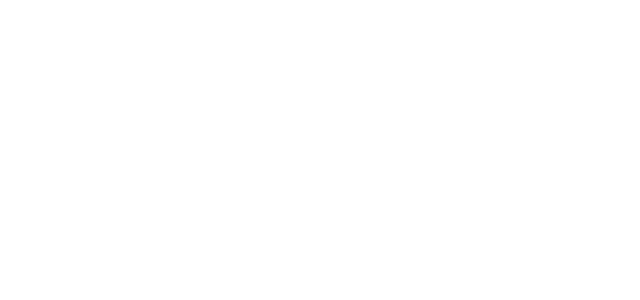
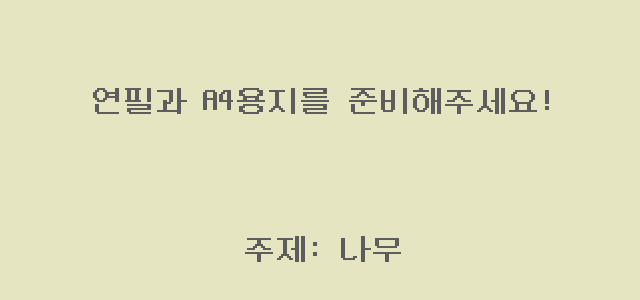
Before and after one commit to DYM-DrawYourMind/dym_frontend, a React (Create React App) app: page / in a window 1280 px wide. Shown: the part 214-514 px from the top of the page, without its empty margins (317-957 px from the left). Built offline with nearby package versions, Linux system fonts and the light colour scheme.

Commit message:
preparePage 구현

```diff
--- a/src/App.js
+++ b/src/App.js
@@ -1,9 +1,50 @@
+// src/App.js 예시
+
+import React from "react";
+import styled from "styled-components";
+import GlobalStyles from "./GlobalStyles"; // 전역 스타일 import
+
+// 이미지의 프레임과 배경을 표현하는 컨테이너
+const Frame = styled.div`
+  /* 프레임 스타일 */
+  width: 800px; /* 적절한 크기로 조정 */
+  height: 600px;
+  background-color: #e5e5c2;
+  margin: 50px auto;
+  padding: 40px;
+  display: flex;
+  flex-direction: column;
+  align-items: center;
+  justify-content: center;
+`;
+
+const MainText = styled.p`
+  /* body에 폰트가 적용되어 있으므로 별도 지정 불필요하지만, 명시적으로 'NeoDGM' 사용 */
+  font-family: "NeoDGM", sans-serif;
+  font-size: 32px;
+  color: #5d5d5d;
+  margin-bottom: 50px;
+  text-align: center;
+`;
+
+const SubjectText = styled.p`
+  /* '주제' 텍스트는 좀 더 굵거나 다른 폰트를 사용해 강조할 수 있습니다. */
+  font-family: "NeoDGM", sans-serif;
+  font-size: 32px;
+  color: #5d5d5d;
+  margin-top: 50px; /* MainText 아래에 여백 추가 */
+  text-align: center;
+`;
 
 function App() {
   return (
-    <div className="App">
-
-    </div>
+    <>
+      <GlobalStyles /> {/* ⭐ 가장 중요! 전역 스타일을 적용합니다. */}
+      <Frame>
+        <MainText>연필과 A4용지를 준비해주세요!</MainText>
+        <SubjectText>주제: 나무</SubjectText>
+      </Frame>
+    </>
   );
 }
 
--- /dev/null
+++ b/src/GlobalStyles.js
@@ -0,0 +1,37 @@
+import { createGlobalStyle } from "styled-components";
+
+// 1. 폰트 파일 import
+import NeoDGMFont from "./assets/fonts/neodgm.ttf";
+import NeoDunggeunmoProRegular from "./assets/fonts/NeoDunggeunmoPro-Regular.ttf";
+
+const GlobalStyles = createGlobalStyle`
+  /* 폰트 정의: NeoDGM */
+  @font-face {
+    font-family: 'NeoDGM';
+    src: local('NeoDGM'),
+         url(${NeoDGMFont}) format('truetype');
+    font-weight: normal;
+    font-style: normal;
+    font-display: swap; /* 폰트 로딩 중 깜빡임 방지 */
+  }
+
+  /* 폰트 정의: NeoDunggeunmoPro (보조 폰트) */
+  @font-face {
+    font-family: 'NeoDunggeunmoPro';
+    src: local('NeoDunggeunmoPro-Regular'),
+         url(${NeoDunggeunmoProRegular}) format('truetype');
+    font-weight: normal;
+    font-style: normal;
+    font-display: swap;
+  }
+
+  /* 전역 기본 스타일 및 폰트 적용 */
+  body {
+    /* 프로젝트 전체의 기본 폰트로 'NeoDGM'을 지정 */
+    font-family: 'NeoDGM', sans-serif;
+    line-height: 1.5; /* 가독성을 위해 기본 line-height 지정 */
+    background-color: #e5e5c2; /* 이미지의 배경색과 유사하게 설정 */
+  }
+`;
+
+export default GlobalStyles;
```
